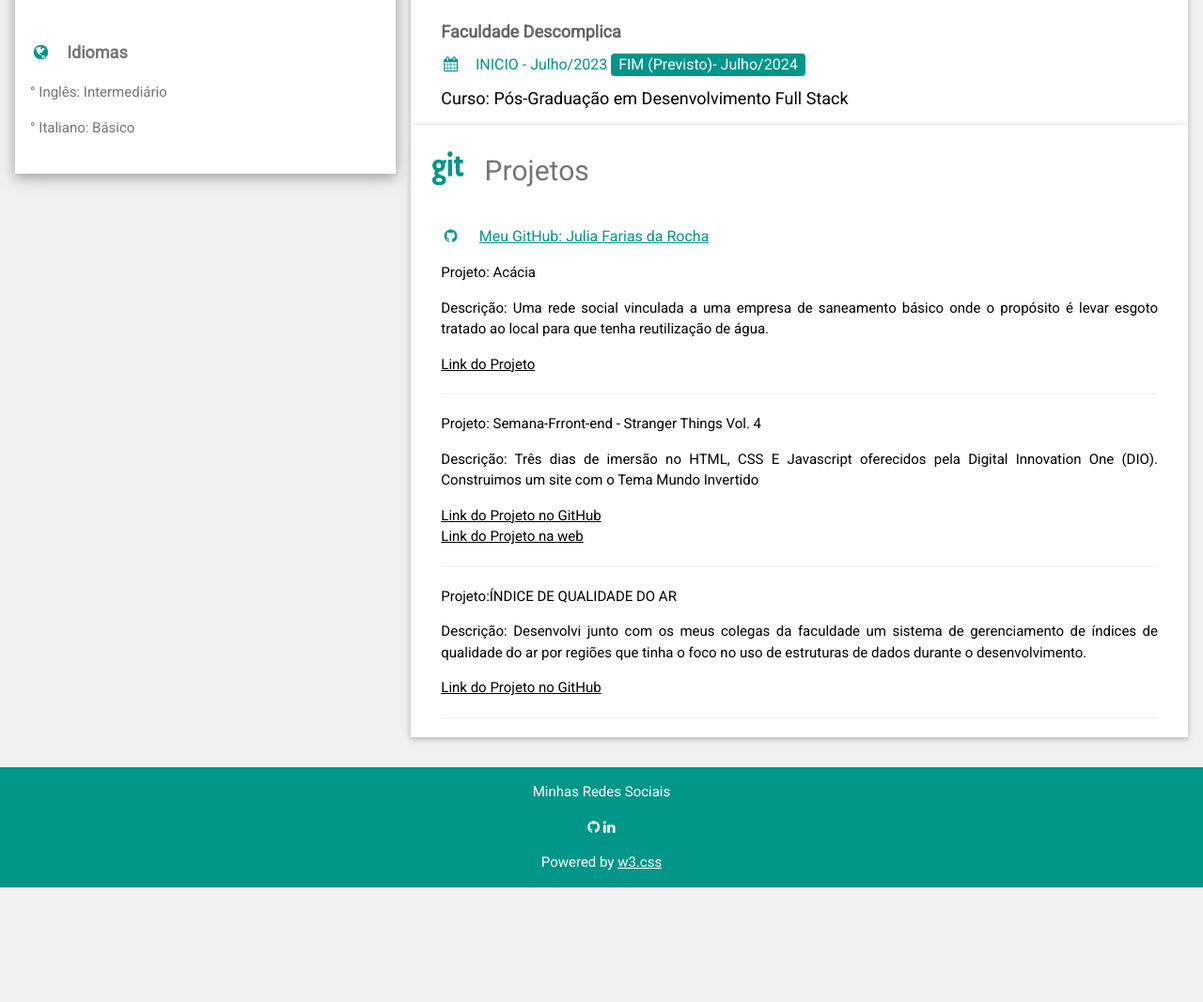
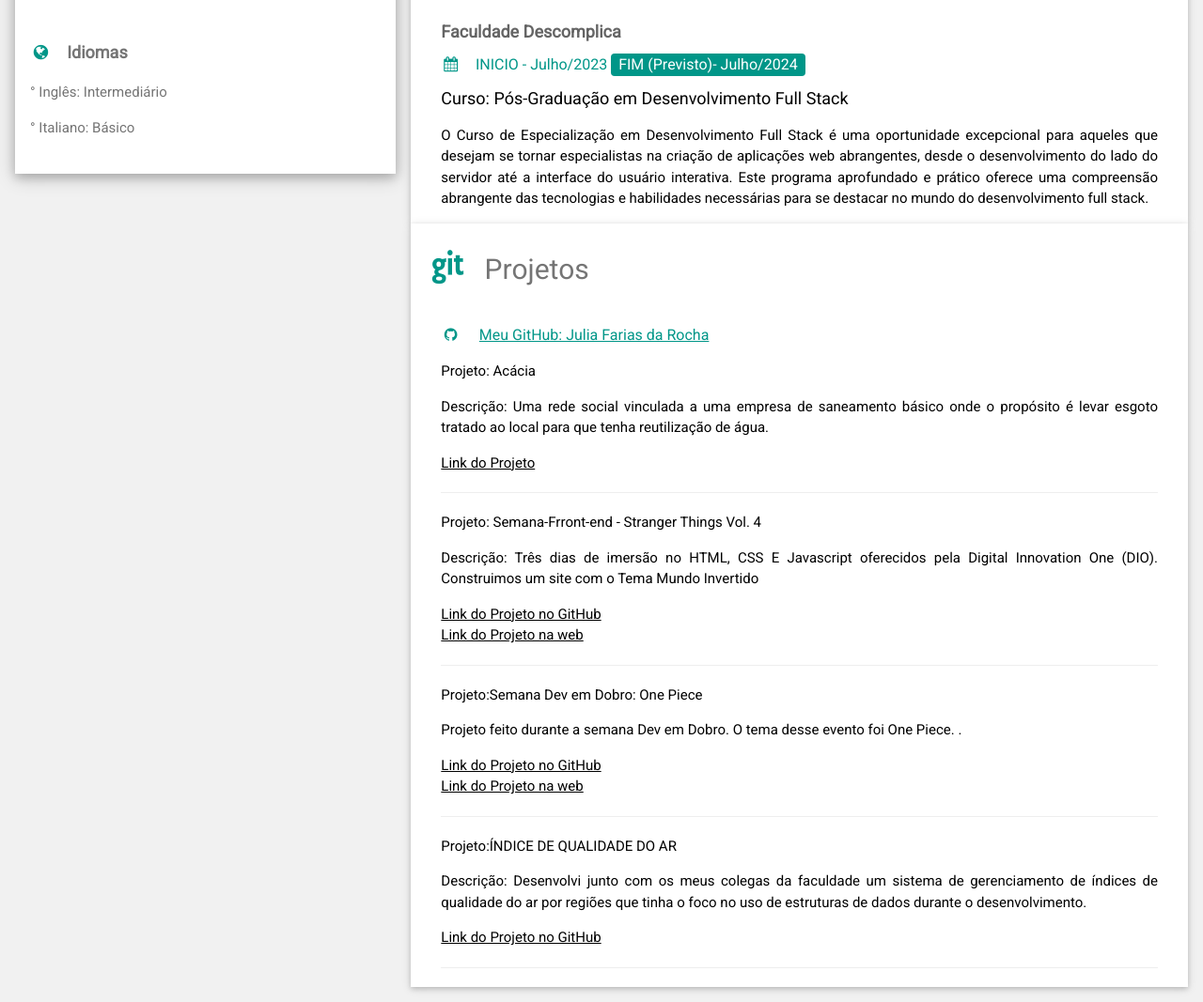
Before and after one commit to JuliaMoonCrystal/Criando-um-CV-com-HTML, a plain HTML site: page index.html in a window 1280 px wide. Shown: the part 1080-2147 px from the top of the page at 94% size. Before the commit the page ends 2025 px from the top, so only its background shows below. Drawn offline with nearby package versions, Linux system fonts and the light colour scheme.

Commit message:
att Curriculo

```diff
--- a/index.html
+++ b/index.html
@@ -192,7 +192,6 @@
               20/12/2021
               <span class="w3-tag w3-teal w3-round">Atual</span>
             </h6>
-            <!-- <p>TODO</p> -->
             <hr />
           </div>
         </div>
@@ -215,11 +214,7 @@
               educação para o emprego para preparar, inserir no mercado e apoiar pessoas em carreiras que transformem
               suas vidas e que, de outra forma, seriam inacessíveis.
             </p>
-            <!-- <ul>
-              <li><a href="LINK_CERTIFICADO" target="_blank">TODO</a></li>
-              <li><a href="LINK_CERTIFICADO" target="_blank">TODO</a></li>
-              <li><a href="LINK_CERTIFICADO" target="_blank">TODO</a></li>
-            </ul> -->
+
             <hr />
           </div>
           <div class="w3-container">
@@ -251,7 +246,11 @@
               Curso: Pós-Graduação em Desenvolvimento Full Stack
             </h5>
             <p style="text-align: justify;">
-
+              O Curso de Especialização em Desenvolvimento Full Stack é uma oportunidade excepcional para aqueles que
+              desejam se tornar especialistas na criação de aplicações web abrangentes, desde o desenvolvimento do lado
+              do servidor até a interface do usuário interativa. Este programa aprofundado e prático oferece uma
+              compreensão abrangente das tecnologias e habilidades necessárias para se destacar no mundo do
+              desenvolvimento full stack.
             </p>
           </div>
         </div>
@@ -286,6 +285,16 @@
               Link do Projeto na web</a>
             <hr />
 
+            <p>Projeto:Semana Dev em Dobro: One Piece</p>
+            <p style="text-align: justify;">
+              Projeto feito durante a semana Dev em Dobro. O tema desse evento foi One Piece.
+              .</p>
+            <a href="https://github.com/JuliaMoonCrystal/Semana-Dev-em-Dobro-One-Piece" target="_blank">
+              Link do Projeto no GitHub</a>
+            <br>
+            <a href="https://juliamooncrystal.github.io/Semana-Dev-em-Dobro-One-Piece/" target="_blank">
+              Link do Projeto na web</a>
+            <hr />
 
             <p>Projeto:ÍNDICE DE QUALIDADE DO AR</p>
             <p style="text-align: justify;">Descrição: Desenvolvi junto com os meus colegas da faculdade um sistema de
```
